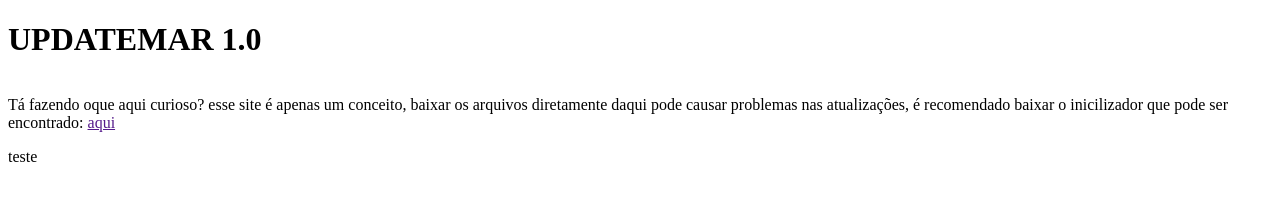
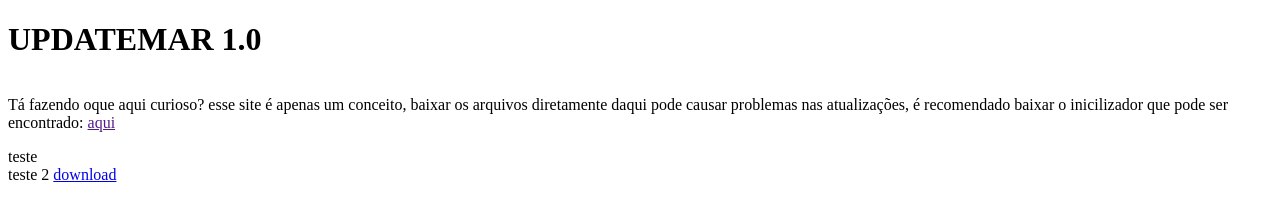
Before and after one commit to Lucas-Valdemar/updatemar, a plain HTML site: page index.html in a window 1280 px wide. Drawn offline with Linux system fonts and the light colour scheme.

Commit message:
bat1 teste

```diff
--- a/index.html
+++ b/index.html
@@ -13,6 +13,7 @@
     </div>
     </main>
     <div id="download1">teste</div>
+    <div>teste 2 <a href="/path/project-zomboid/bat1.bat">download</a></div>
     <script>
         document.getElementById("download1").addEventListener("click", function() {
             // Caminho relativo ao arquivo .bat
```
